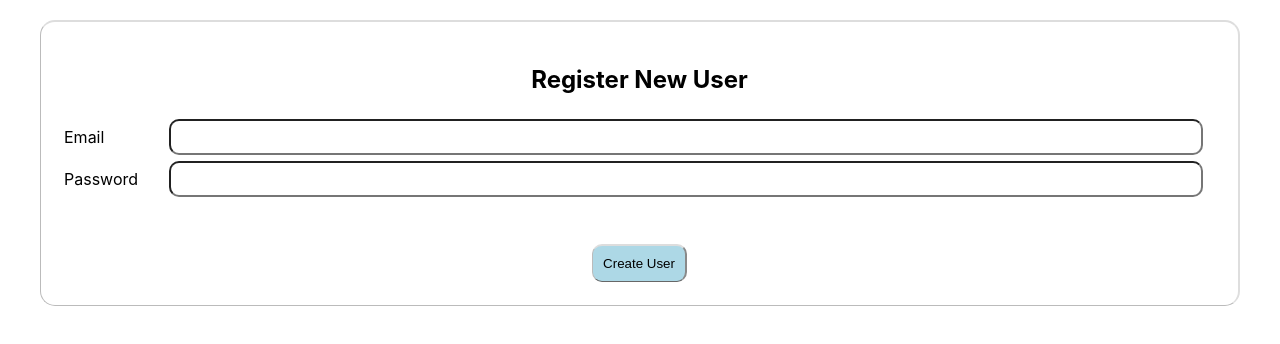
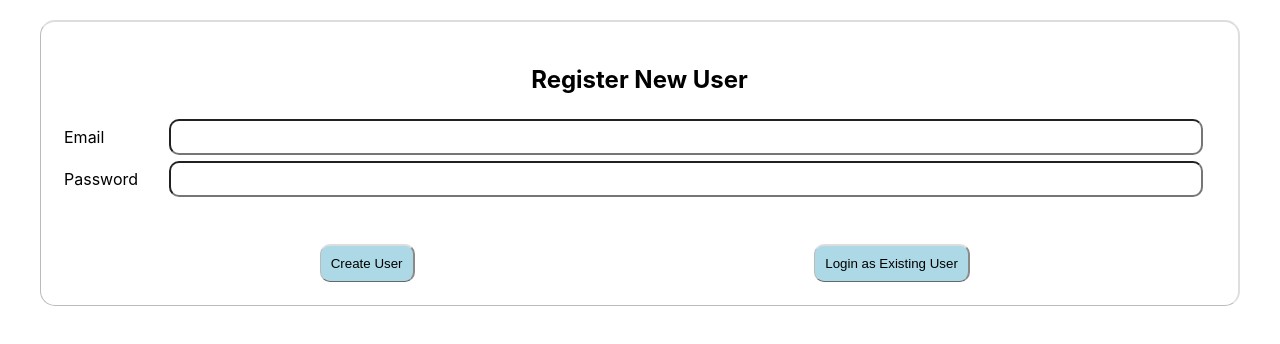
Before and after one commit to Omar456398/testForJob20231028, a React (Create React App) app: page /register in a window 1280 px wide. Shown: the top 344 px of the page. Built offline with nearby package versions, Linux system fonts and the light colour scheme.

Commit message:
fix anothrt bug

```diff
--- a/src/components/Register.js
+++ b/src/components/Register.js
@@ -39,7 +39,7 @@ function Register() {
     <form>
       <table className="register-table">
         <tr>
-          <td colSpan={2} style={{ textAlign: "center" }}>
+          <td colSpan={3} style={{ textAlign: "center" }}>
             <h2>Register New User</h2>
           </td>
         </tr>
@@ -47,7 +47,7 @@ function Register() {
           <td className="register-label">
             <label for="email">Email&nbsp;&nbsp;&nbsp;&nbsp;&nbsp;&nbsp;</label>
           </td>
-          <td>
+          <td colSpan={2}>
             <input
               type="email"
               className="register-input"
@@ -64,7 +64,7 @@ function Register() {
               Password&nbsp;&nbsp;&nbsp;&nbsp;&nbsp;&nbsp;
             </label>
           </td>
-          <td>
+          <td colSpan={2}>
             <input
               className="register-input"
               type="password"
@@ -77,8 +77,8 @@ function Register() {
         </tr>
         <tr></tr>
         <tr>
-          {" "}
-          <td colSpan={2} style={{ textAlign: "center" }}>
+          <td></td>
+          <td style={{ textAlign: "center" }}>
             <input
               className="create_user"
               type="submit"
@@ -94,6 +94,16 @@ function Register() {
               }}
             />
           </td>
+          <td style={{ textAlign: "center" }}>
+            <button
+              className="create_user"
+              onClick={(e) => {
+                history.replace("/");
+              }}
+            >
+              Login as Existing User
+            </button>
+          </td>
         </tr>
       </table>
     </form>
```
